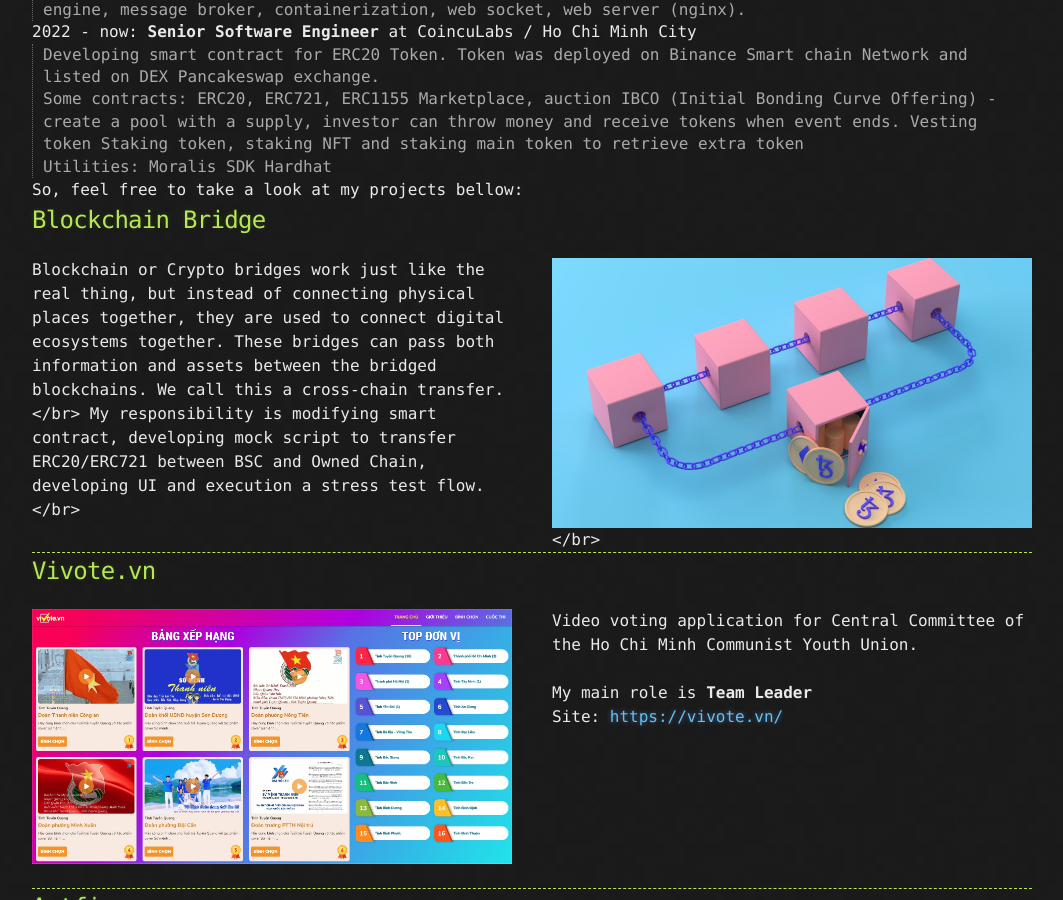
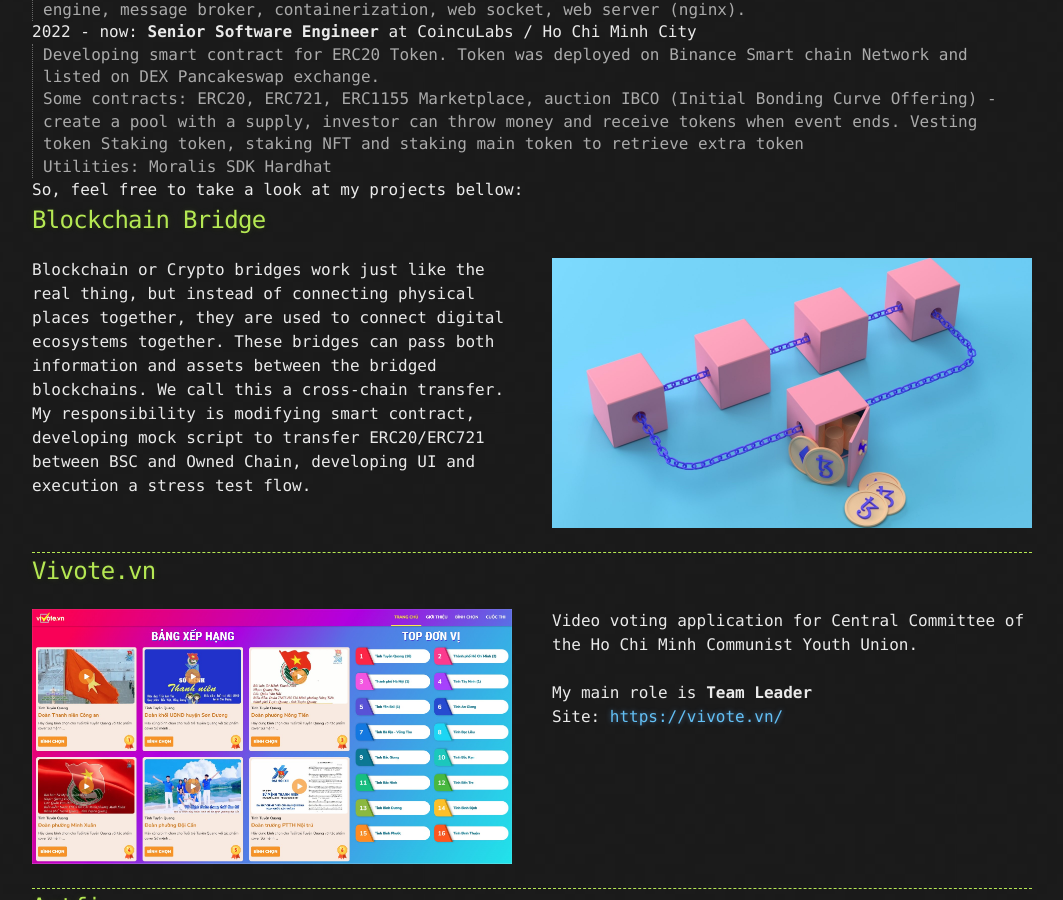
Before and after one commit to galvin96/vihu96, a Jekyll site: the page built from index.md, in a window 1280 px wide and 900 px high, scrolled down 2779 px. Shown: the whole window, without its empty margins (108-1171 px from the left). Built offline with Jekyll 4.4.1, drawn with Linux system fonts in a browser that asks for light colours.

Commit message:
fix break line tag

```diff
--- a/index.md
+++ b/index.md
@@ -246,13 +246,13 @@
 
 <div class="grid gap-10 grid-cols-1 md:grid-cols-2 mt-4">
    <div>
-      Blockchain or Crypto bridges work just like the real thing, but instead of connecting physical places together, they are used to connect digital ecosystems together. These bridges can pass both information and assets between the bridged blockchains. We call this a cross-chain transfer.</br>
+      Blockchain or Crypto bridges work just like the real thing, but instead of connecting physical places together, they are used to connect digital ecosystems together. These bridges can pass both information and assets between the bridged blockchains. We call this a cross-chain transfer.<br/>
 
-      My responsibility is modifying smart contract, developing mock script to transfer ERC20/ERC721 between BSC and Owned Chain, developing UI and execution a stress test flow.</br>
+      My responsibility is modifying smart contract, developing mock script to transfer ERC20/ERC721 between BSC and Owned Chain, developing UI and execution a stress test flow.<br/>
    </div>
    <div>
       <img src="/assets/images/projects/blockchain-bridge.jpeg" alt="BLockchain Bridge" loading="lazy"/>
-      </br>
+      <br/>
    </div>
 </div>
 
```
